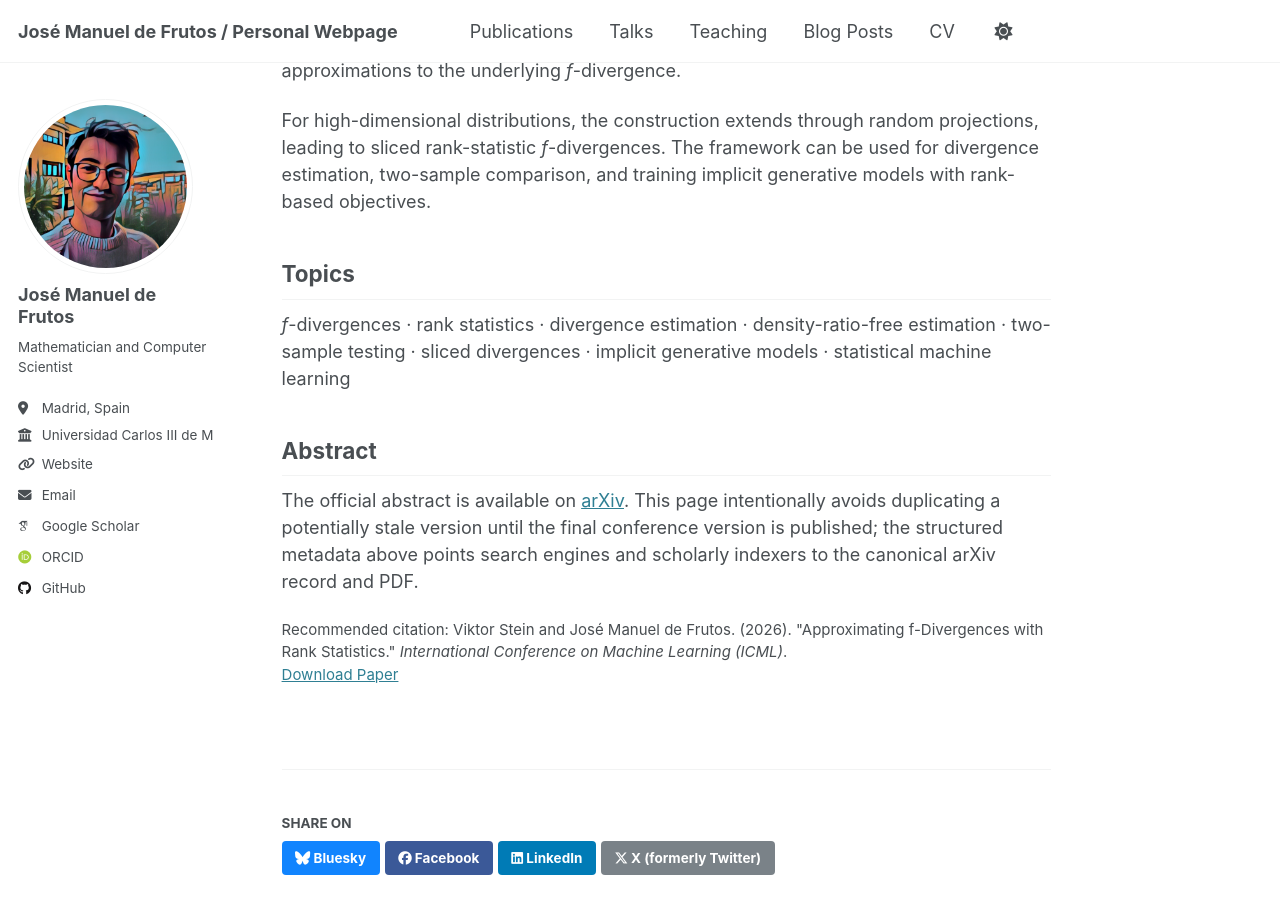
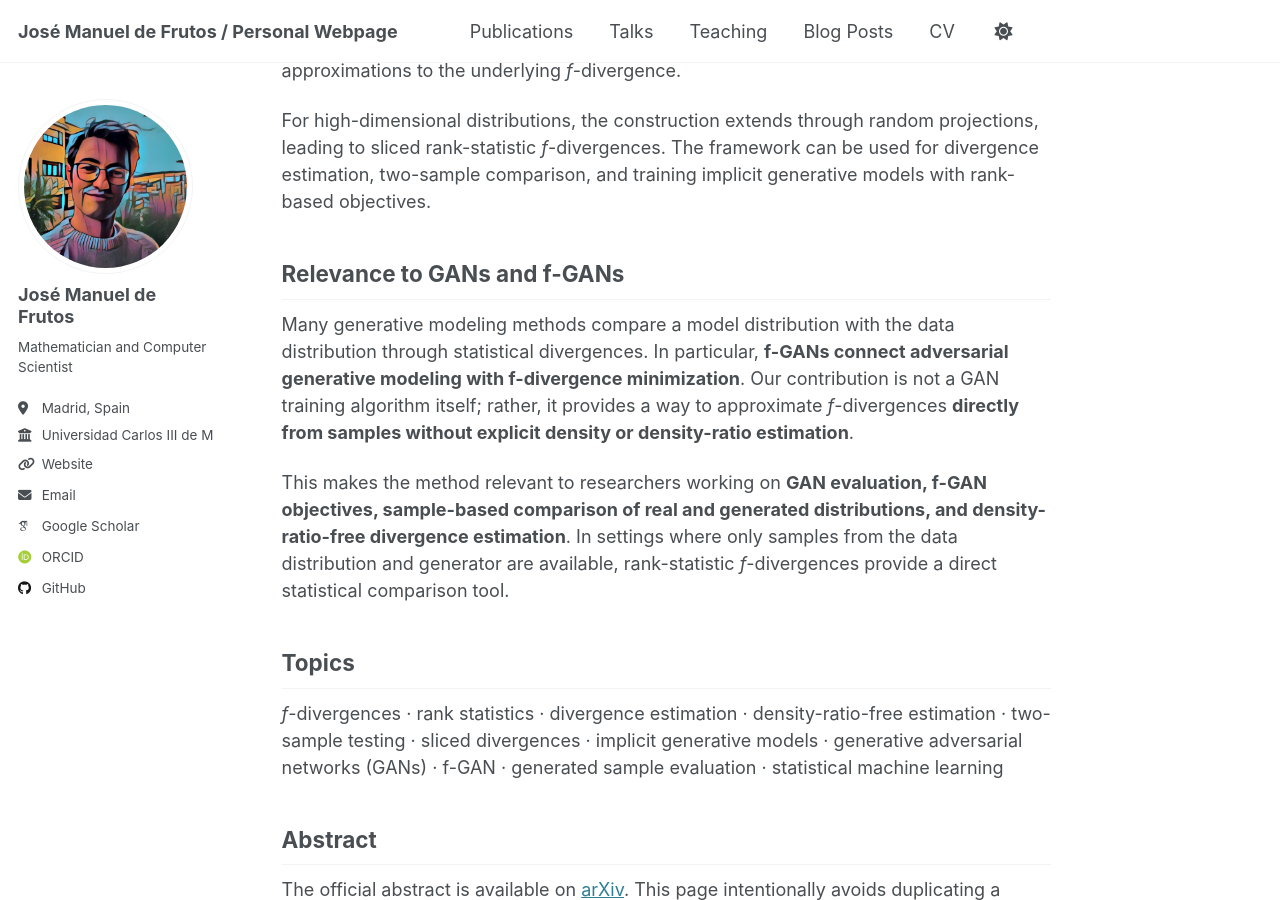
Before and after one commit to josemanuel22/josemanuel22.github.io, a Jekyll site: the page built from _publications/2026-01-25-rank_f_div.md, in a window 1280 px wide and 900 px high, scrolled down 396 px. Built offline with Jekyll 4.4.1, drawn with Linux system fonts in a browser that asks for light colours; some web fonts are replaced.

Commit message:
Connect rank f-divergence page to f-GAN terminology

```diff
--- a/_publications/2026-01-25-rank_f_div.md
+++ b/_publications/2026-01-25-rank_f_div.md
@@ -3,7 +3,7 @@ title: "Approximating f-Divergences with Rank Statistics"
 collection: publications
 category: conferences
 permalink: /publication/2026-01-25-rank_f-div
-excerpt: 'Rank-statistic approximations of f-divergences that can be estimated directly from samples without explicit density or density-ratio estimation.'
+excerpt: 'Rank-statistic approximations of f-divergences that can be estimated directly from samples, with applications to sample-based comparison of real and generated distributions and relevance to f-GAN-style objectives.'
 date: 2026-01-25
 publication_year: 2026
 venue: 'International Conference on Machine Learning (ICML) 2026'
@@ -19,9 +19,15 @@ keywords:
   - rank statistics
   - divergence estimation
   - density-ratio-free estimation
+  - density ratio estimation
   - two-sample testing
   - sliced divergences
   - implicit generative models
+  - generative adversarial networks
+  - GANs
+  - f-GAN
+  - generative modeling
+  - generated sample evaluation
   - statistical machine learning
 citation: 'Viktor Stein and José Manuel de Frutos. (2026). &quot;Approximating f-Divergences with Rank Statistics.&quot; <i>International Conference on Machine Learning (ICML)</i>.'
 ---
@@ -36,9 +42,15 @@ We introduce rank-statistic approximations of *f*-divergences that can be estima
 
 For high-dimensional distributions, the construction extends through random projections, leading to sliced rank-statistic *f*-divergences. The framework can be used for divergence estimation, two-sample comparison, and training implicit generative models with rank-based objectives.
 
+## Relevance to GANs and f-GANs
+
+Many generative modeling methods compare a model distribution with the data distribution through statistical divergences. In particular, **f-GANs connect adversarial generative modeling with f-divergence minimization**. Our contribution is not a GAN training algorithm itself; rather, it provides a way to approximate *f*-divergences **directly from samples without explicit density or density-ratio estimation**.
+
+This makes the method relevant to researchers working on **GAN evaluation, f-GAN objectives, sample-based comparison of real and generated distributions, and density-ratio-free divergence estimation**. In settings where only samples from the data distribution and generator are available, rank-statistic *f*-divergences provide a direct statistical comparison tool.
+
 ## Topics
 
-*f*-divergences · rank statistics · divergence estimation · density-ratio-free estimation · two-sample testing · sliced divergences · implicit generative models · statistical machine learning
+*f*-divergences · rank statistics · divergence estimation · density-ratio-free estimation · two-sample testing · sliced divergences · implicit generative models · generative adversarial networks (GANs) · f-GAN · generated sample evaluation · statistical machine learning
 
 ## Abstract
 
```
